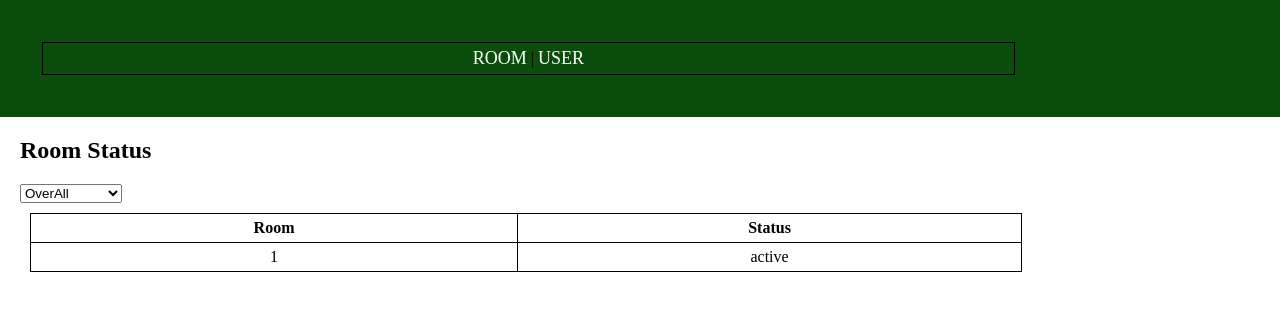
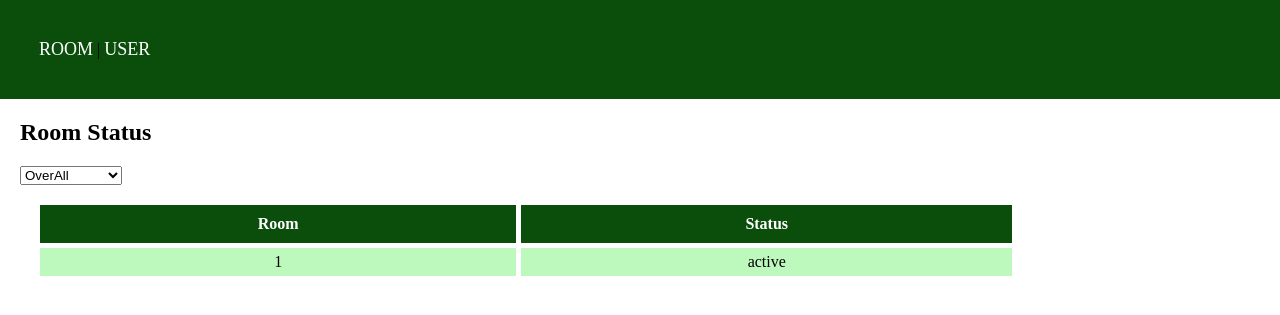
Before and after one commit to vsupacha/cn466-project-2024, a Flask app: template docker/room_api/templates/list_room.html in a window 1280 px wide. Shown: the top 315 px of the page. Run offline with Flask 3, Linux system fonts and the light colour scheme; the template is opened without the code that fills it: most values are stand-ins (such as "Sample title", 1, 10 or a date in 2020); parts of the project's set-up code (start-up, migrations or seed data) failed here and were passed over; some libraries are stand-ins or nearby versions.

Commit message:
Edit UI in User and Room

```diff
--- a/docker/room_api/routes/liff.py
+++ b/docker/room_api/routes/liff.py
@@ -27,7 +27,7 @@ liff_blueprint = Blueprint('liff', __name__, template_folder='../templates', sta
 def liff():
     room_list = json.loads(mongo_room_list())
     rooms = [item['room_id'] for item in room_list]
-    result = [{"room_id": item["room_id"], "status": item["status"]} for item in room_list]
+    result = [{"room_id": item["room_id"], "status": "Occupied" if item["status"] == 1 else "Available"} for item in room_list]
     return render_template('list_room.html', rooms=rooms, result=result)
 
 @liff_blueprint.route("/status")
@@ -38,11 +38,11 @@ def get_data():
     try:
         if room_id == 'OverAll':
             room_list = json.loads(mongo_room_list())
-            result = [{"room_id": item["room_id"], "status": item["status"]} for item in room_list]
+            result = [{"room_id": item["room_id"], "Occupied" if item["status"] == 1 else "Available"} for item in room_list]
             return render_template('list_room.html', rooms=rooms, result=result)
         else :
             room = json.loads(mongo_room_by_id(room_id))
-            result = [{"room_id": item["room_id"], "status": item["status"]} for item in room]
+            result = [{"room_id": item["room_id"], "Occupied" if item["status"] == 1 else "Available"} for item in room]
             return render_template('list_room.html', rooms=rooms, result=result)
     except Exception as err :
         result = [{"status":"ERROR"}]
--- a/docker/room_api/static/table.css
+++ b/docker/room_api/static/table.css
@@ -1,12 +1,25 @@
-table {
+#content table {
     width: 80%;
     margin: auto;
+    border-spacing: 5px;
 }
 
-table,th,td {
-    border: 1px solid;
-    border-collapse: collapse;
+#content table,th,td {
     margin: 10px;
     padding: 5px;
     text-align: center;
 }
+
+#content th {
+    background-color: rgb(11, 78, 11);
+    color: white;
+    padding: 10px;
+}
+
+#content td{
+    background-color: rgb(189, 249, 189);
+}
+
+i {
+    color: green;
+}
--- a/docker/room_api/templates/list_room.html
+++ b/docker/room_api/templates/list_room.html
@@ -3,21 +3,6 @@
 {% block css %}
   <link rel="stylesheet" href="{{ url_for('static', filename='table.css') }}">
 {% endblock %}
-
-<style>
-  table {
-    width: 80%;
-    margin: auto;
-}
-
-table,th,td {
-    border: 1px solid;
-    /* border-collapse: collapse; */
-    margin: 10px;
-    padding: 5px;
-    text-align: center;
-}
-</style>
 
 {% block content %}
   <h2>Room Status</h2>
--- a/docker/room_api/templates/list_user.html
+++ b/docker/room_api/templates/list_user.html
@@ -3,6 +3,7 @@
 
 {% block css %}
   <link rel="stylesheet" href="{{ url_for('static', filename='table.css') }}">
+  <link rel="stylesheet" href="https://cdnjs.cloudflare.com/ajax/libs/font-awesome/4.7.0/css/font-awesome.min.css">
 {% endblock %}
 
 {% block content %}
@@ -10,7 +11,6 @@
     <table>
         <thead>
             <tr>
-                <th>User ID</th>
                 <th>Name</th>
                 <th>Picture</th>
                 <th>Command</th>
@@ -21,12 +21,11 @@
         <tbody>
             {% for user in users %}
             <tr>
-                <td>{{ user.user_id }}</td>
                 <td>{{ user.name }}</td>
                 <td><img src="{{ user.picture }}" alt="User Picture" width="50" height="50"></td>
                 <td>{{ user.command }}</td>
                 <td>{{ user.timestamp }}</td>
-                <td><a href="{{ url_for('user.user_history', user_id=user.user_id) }}">View History</a></td>
+                <td><a href="{{ url_for('user.user_history', user_id=user.user_id) }}"><i class="fa">&#xf002;</i></a></td>
             </tr>
             {% endfor %}
         </tbody>
```
Also changed, not shown: docker/room_api/templates/history.html (+5 -2 lines).
